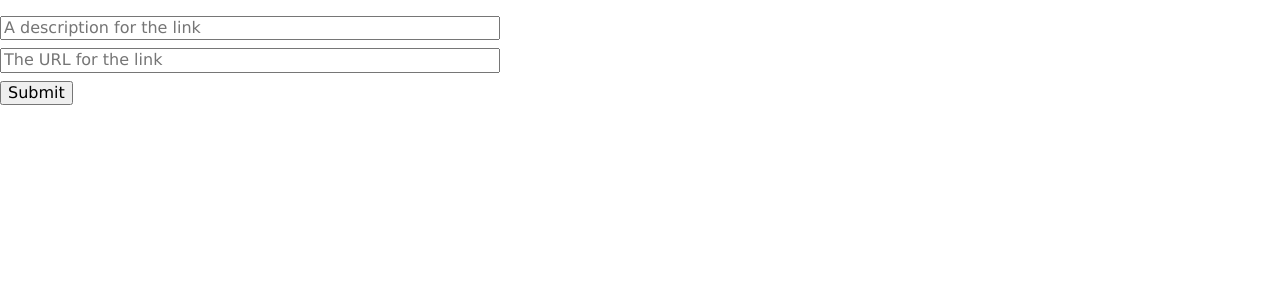
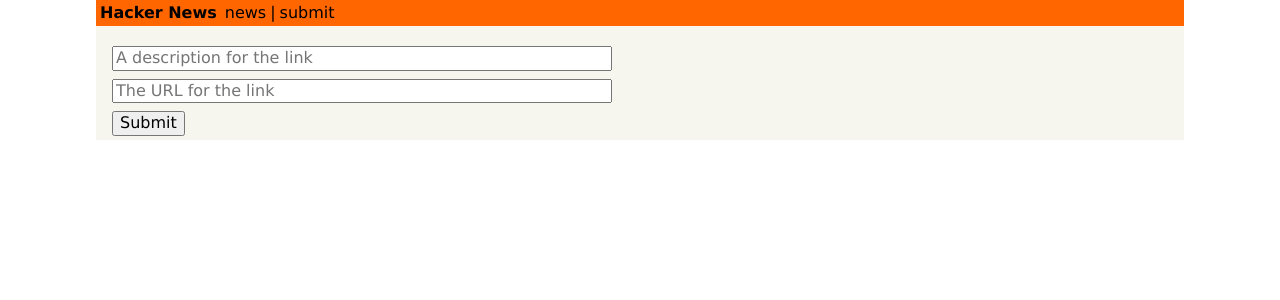
Before and after one commit to martin-garcia-blanco/hackernews-react-apollo-graphql, a React (Create React App) app: page /create in a window 1280 px wide. Shown: the top 300 px of the page. Built offline with nearby package versions, Linux system fonts and the light colour scheme.

Commit message:
Add routing

```diff
--- a/src/components/App.js
+++ b/src/components/App.js
@@ -1,14 +1,20 @@
-import logo from "../logo.svg";
 import "./App.css";
 import CreateLink from "./CreateLink";
+import Header from "./Header";
 import LinkList from "./LinkList";
+import { Switch, Route } from "react-router-dom";
 
 function App() {
   return (
-    <>
-      <CreateLink />
-      <LinkList />
-    </>
+    <div className="center w85">
+      <Header />
+      <div className="ph3 pv1 background-gray">
+        <Switch>
+          <Route exact path="/" component={LinkList} />
+          <Route exact path="/create" component={CreateLink} />
+        </Switch>
+      </div>
+    </div>
   );
 }
 
--- a/src/components/CreateLink.js
+++ b/src/components/CreateLink.js
@@ -1,5 +1,6 @@
 import { useState } from "react";
 import { gql, useMutation } from "@apollo/client";
+import { useHistory } from "react-router";
 
 const CREATE_LINK_MUTATION = gql`
   mutation PostMutation($description: String!, $url: String!) {
@@ -12,6 +13,7 @@
 `;
 
 const CreateLink = () => {
+  const history = useHistory();
   const [formState, setFormState] = useState({
     description: "",
     url: "",
@@ -19,6 +21,7 @@
 
   const [createLink] = useMutation(CREATE_LINK_MUTATION, {
     variables: { description: formState.description, url: formState.url },
+    onCompleted: () => history.push("/"),
   });
 
   return (
--- /dev/null
+++ b/src/components/Header.js
@@ -0,0 +1,22 @@
+import { useHistory } from "react-router";
+import { Link, withRouter } from "react-router-dom";
+
+const Header = () => {
+  const history = useHistory();
+  return (
+    <div className="flex pa1 justify-between nowrap orange">
+      <div className="flex flex-fixed black">
+        <div className="fw7 mr1">Hacker News</div>
+        <Link to="/" className="ml1 no-underline black">
+          news
+        </Link>
+        <div className="ml1">|</div>
+        <Link to="/create" className="ml1 no-underline black">
+          submit
+        </Link>
+      </div>
+    </div>
+  );
+};
+
+export default Header;
--- a/src/index.js
+++ b/src/index.js
@@ -9,6 +9,7 @@
   createHttpLink,
   InMemoryCache,
 } from "@apollo/client";
+import { BrowserRouter } from "react-router-dom";
 
 const httpLink = createHttpLink({ uri: "http://localhost:4000" });
 const client = new ApolloClient({
@@ -18,9 +19,11 @@
 
 ReactDOM.render(
   <React.StrictMode>
-    <ApolloProvider client={client}>
-      <App />
-    </ApolloProvider>
+    <BrowserRouter>
+      <ApolloProvider client={client}>
+        <App />
+      </ApolloProvider>
+    </BrowserRouter>
   </React.StrictMode>,
   document.getElementById("root")
 );
```
